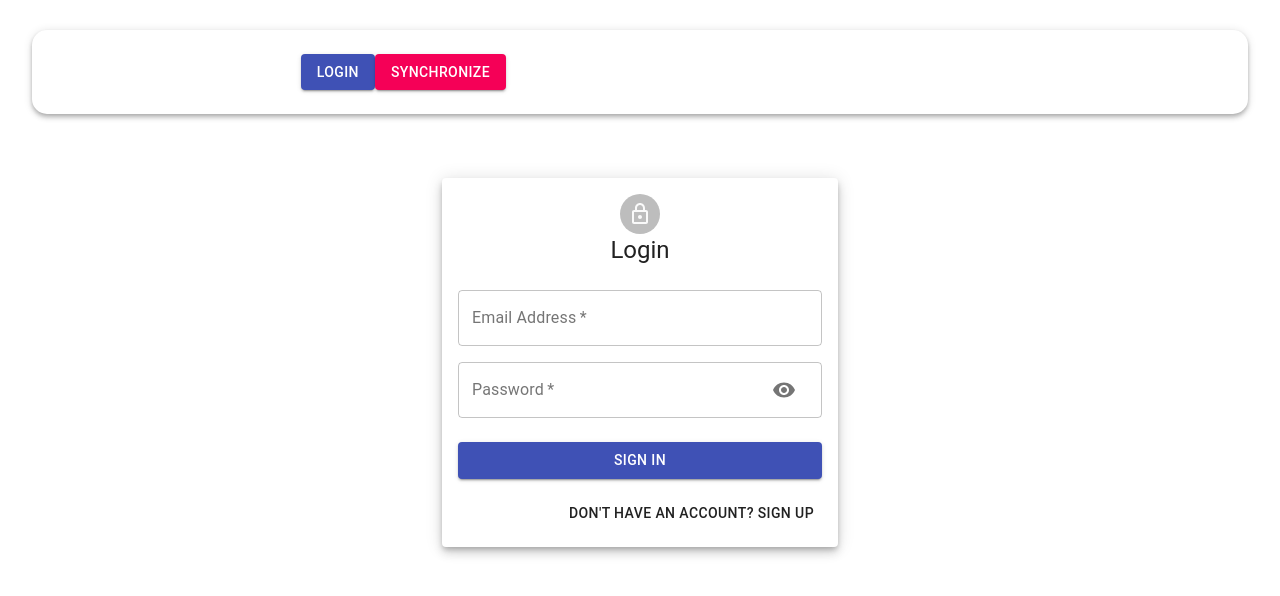
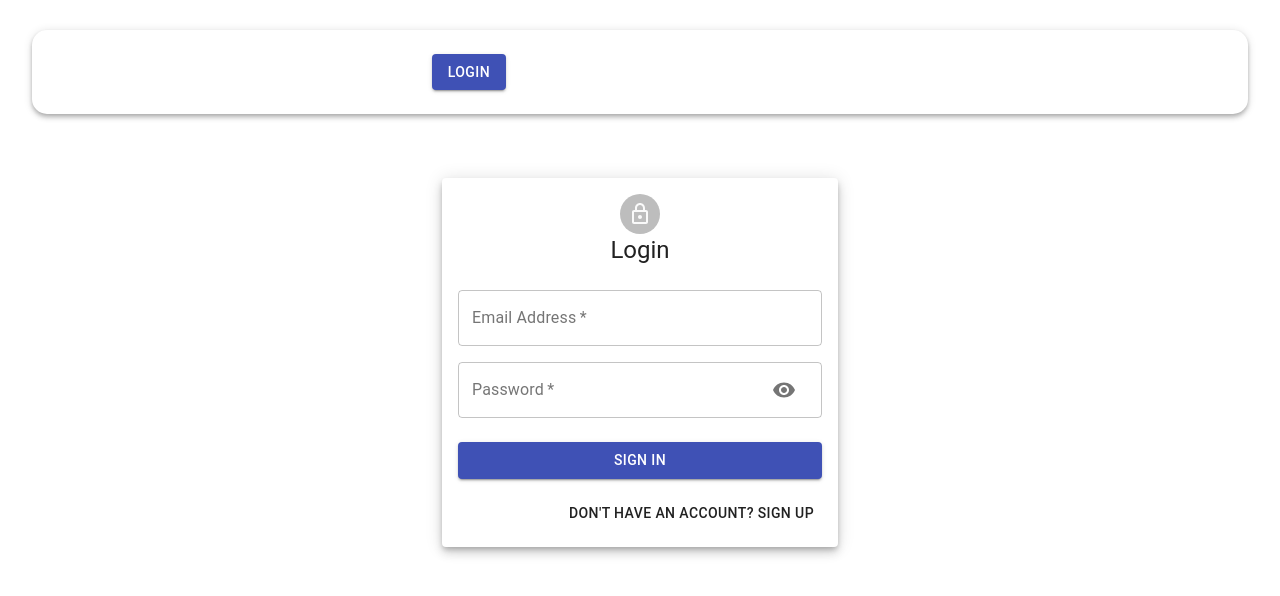
Before and after one commit to cspark0610/covid19-frontend, a React (Create React App) app: page /auth in a window 1280 px wide. Shown: the top 596 px of the page. Built offline with nearby package versions, Linux system fonts and the light colour scheme.

Commit message:
Update Navbar.js

```diff
--- a/src/components/Navbar/Navbar.js
+++ b/src/components/Navbar/Navbar.js
@@ -1,15 +1,12 @@
 import React, { useState, useEffect } from 'react';
 import { AppBar, Typography, Toolbar, Avatar, Button } from '@material-ui/core';
 import { Link, useHistory, useLocation } from 'react-router-dom';
-import { useDispatch } from 'react-redux';
 import decode from 'jwt-decode';
 //import * as actionType from '../../constants/actionTypes';
 import useStyles from './styles';
-import { synchronize } from '../../actions/posts';
 
 const Navbar = () => {
 	const [user, setUser] = useState(JSON.parse(localStorage.getItem('profile')));
-	const dispatch = useDispatch();
 	const location = useLocation();
 	const history = useHistory();
 	const classes = useStyles();
@@ -31,9 +28,6 @@ const Navbar = () => {
 
 		setUser(JSON.parse(localStorage.getItem('profile')));
 	}, [location]);
-	const handleClick = () => {
-		dispatch(synchronize());
-	};
 
 	return (
 		<AppBar className={classes.appBar} position="static" color="inherit">
@@ -54,11 +48,7 @@ const Navbar = () => {
 					<Button component={Link} to="/auth" variant="contained" color="primary">
 						Login
 					</Button>
-
 				)}
-					<Button variant="contained" color="secondary" onClick={handleClick}>
-						Synchronize
-					</Button>
 			</Toolbar>
 		</AppBar>
 	);
```
